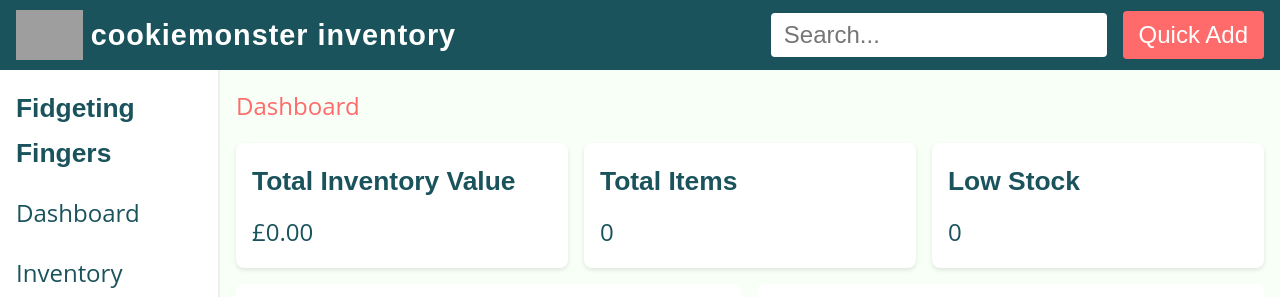
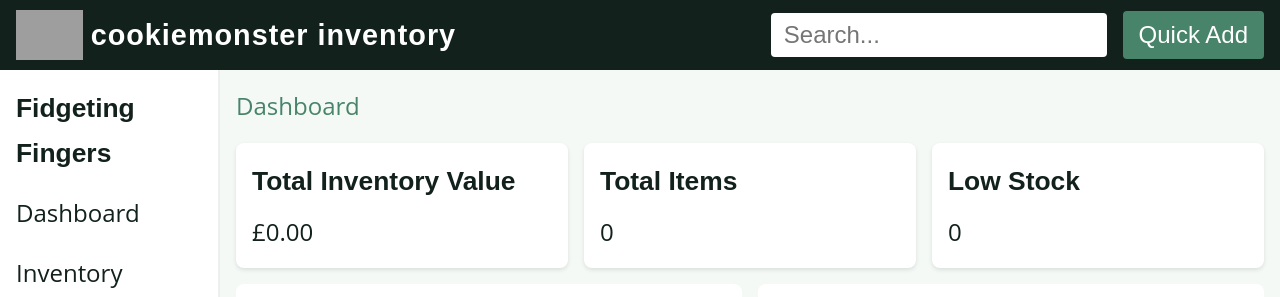
Before and after one commit to shibinkurian002/CookieMonsterInventory, a plain HTML site: page index.html in a window 1280 px wide. Shown: the top 297 px of the page. Drawn offline with Linux system fonts and the light colour scheme; grey boxes are pictures that could not be loaded.

Commit message:
Update index.html

```diff
--- a/index.html
+++ b/index.html
@@ -3,14 +3,6 @@
 <head>
   <meta charset="UTF-8" />
   <title>cookiemonster inventory</title>
-  <!--
-    Single-page HTML
-    Enhanced with:
-    - Grid View toggle
-    - Batch Update with checkboxes
-    - Clickable dashboard card leads to Inventory
-    - Delete & Update per row (opens full form for update)
-  -->
   <style>
     /* ==============================
        1. RESET & VARIABLES
@@ -24,15 +16,15 @@
       --base-font-size: 24px;
       --line-height-base: 1.7;
 
-      --color-primary: #FF6B6B;
-      --color-secondary: #4ECDC4;
-      --color-accent: #FFE66D;
-      --color-neutral: #F7FFF7;
-      --color-dark: #1A535C;
+      /* BAY-LEAF COLOR SCHEME */
+      --color-primary: #48846a;
+      --color-secondary: #8abea5;
+      --color-accent: #b7d8c7;
+      --color-neutral: #f4f9f6;
+      --color-dark: #12211c;
 
       --font-header: 'Poppins', sans-serif;
       --font-body: 'Open Sans', sans-serif;
-
       --sidebar-width: 220px;
     }
 
@@ -212,7 +204,7 @@
       flex: 1;
       min-width: 160px;
       padding: 1rem;
-      cursor: pointer; /* clickable */
+      cursor: pointer;
     }
     .dashboard__card:hover {
       background-color: #ffe;
@@ -556,7 +548,7 @@
     </main>
   </div>
 
-  <!-- QUICK ADD MODAL -->
+  <!-- MODALS -->
   <div class="modal-overlay" id="quickAddModalOverlay">
     <div class="modal">
       <h2>Quick Add Product</h2>
@@ -662,7 +654,7 @@
     </div>
   </div>
 
-  <!-- BATCH UPDATE MODAL (demo) -->
+  <!-- BATCH UPDATE MODAL -->
   <div class="modal-overlay" id="batchUpdateModalOverlay">
     <div class="modal">
       <h2>Batch Update</h2>
@@ -686,9 +678,8 @@
   let dailyBackupKey = 'fidgetToyInventoryBackup_';
   let autoSaveInterval;
 
-  // Track edit mode (if we're editing an existing product)
   let editMode = false;
-  let editProductId = null; // which product are we editing?
+  let editProductId = null;
 
   document.addEventListener('DOMContentLoaded', initApp);
 
@@ -732,12 +723,10 @@
    * 3. EVENTS & NAV
    *********************************************************************/
   function bindEvents() {
-    // Hamburger
     document.getElementById('hamburgerBtn').addEventListener('click', () => {
       document.getElementById('sidebarMenu').classList.toggle('show');
     });
 
-    // Nav
     document.getElementById('navDashboard').addEventListener('click', () => {
       switchSection('dashboard');
       document.getElementById('sidebarMenu').classList.remove('show');
@@ -751,7 +740,6 @@
       document.getElementById('sidebarMenu').classList.remove('show');
     });
 
-    // Tools
     document.getElementById('exportCsv').addEventListener('click', exportCsv);
     document.getElementById('importData').addEventListener('click', () => {
       alert('Import placeholder. Use SheetJS or CSV parser for real implementation.');
@@ -761,16 +749,13 @@
       document.getElementById('sidebarMenu').classList.remove('show');
     });
 
-    // Quick Add
     document.getElementById('quickAddBtn').addEventListener('click', openQuickAddModal);
     document.getElementById('closeQuickAdd').addEventListener('click', closeQuickAddModal);
     document.getElementById('quickAddForm').addEventListener('submit', handleQuickAddSubmit);
 
-    // Full Add
     document.getElementById('closeFullAdd').addEventListener('click', closeFullAddModal);
     document.getElementById('fullAddForm').addEventListener('submit', handleFullAddSubmit);
 
-    // Inventory
     document.getElementById('btnViewGrid').addEventListener('click', () => {
       showGridView(true);
     });
@@ -779,7 +764,6 @@
     });
     document.getElementById('batchUpdateBtn').addEventListener('click', openBatchUpdateModal);
 
-    // CheckAll for batch update
     document.getElementById('checkAll').addEventListener('change', (e) => {
       const checkboxes = document.querySelectorAll('.row-checkbox');
       checkboxes.forEach(cb => {
@@ -787,11 +771,9 @@
       });
     });
 
-    // Batch Update modal
     document.getElementById('closeBatchUpdate').addEventListener('click', closeBatchUpdateModal);
     document.getElementById('batchUpdateForm').addEventListener('submit', handleBatchUpdate);
 
-    // Dashboard card clicks
     document.getElementById('cardTotalItems').addEventListener('click', () => {
       switchSection('inventory');
     });
@@ -870,7 +852,6 @@
   function updateProduct(updatedObj) {
     const index = inventoryData.findIndex(p => p.id === updatedObj.id);
     if (index !== -1) {
-      // keep the original dateAdded
       updatedObj.dateAdded = inventoryData[index].dateAdded;
       inventoryData[index] = updatedObj;
       renderAllViews();
@@ -887,7 +868,7 @@
   }
 
   /*********************************************************************
-   * 5. RENDERING (TABLE / GRID / DASHBOARD)
+   * 5. RENDERING
    *********************************************************************/
   function renderAllViews() {
     renderInventoryTable();
@@ -901,7 +882,6 @@
 
     inventoryData.forEach((product) => {
       const tr = document.createElement('tr');
-      // Checkbox for batch
       const cbTd = document.createElement('td');
       const cb = document.createElement('input');
       cb.type = 'checkbox';
@@ -910,7 +890,6 @@
       cbTd.appendChild(cb);
       tr.appendChild(cbTd);
 
-      // Image
       const imgTd = document.createElement('td');
       const img = document.createElement('img');
       img.src = product.imageData
@@ -919,57 +898,46 @@
       imgTd.appendChild(img);
       tr.appendChild(imgTd);
 
-      // Name
       const nameTd = document.createElement('td');
       nameTd.textContent = product.name;
       tr.appendChild(nameTd);
 
-      // SKU
       const skuTd = document.createElement('td');
       skuTd.textContent = product.sku;
       tr.appendChild(skuTd);
 
-      // Purchase Price
       const purchaseTd = document.createElement('td');
       purchaseTd.textContent = '£' + product.purchasePrice.toFixed(2);
       tr.appendChild(purchaseTd);
 
-      // Selling Price
       const sellingTd = document.createElement('td');
       sellingTd.textContent = '£' + product.sellingPrice;
       tr.appendChild(sellingTd);
 
-      // Stock
       const stockTd = document.createElement('td');
       stockTd.textContent = product.stock;
       tr.appendChild(stockTd);
 
-      // Category
       const catTd = document.createElement('td');
       catTd.textContent = product.category;
       tr.appendChild(catTd);
 
-      // Status
       const statusTd = document.createElement('td');
       statusTd.textContent = (product.status || []).join(', ');
       tr.appendChild(statusTd);
 
-      // Supplier
       const suppTd = document.createElement('td');
       suppTd.textContent = product.supplier;
       tr.appendChild(suppTd);
 
-      // Date
       const dateTd = document.createElement('td');
       dateTd.textContent = product.dateAdded;
       tr.appendChild(dateTd);
 
-      // Location
       const locTd = document.createElement('td');
       locTd.textContent = product.location;
       tr.appendChild(locTd);
 
-      // Actions
       const actionTd = document.createElement('td');
       const btnEdit = document.createElement('button');
       btnEdit.textContent = 'Update';
@@ -1026,7 +994,6 @@
       catLine.textContent = `Category: ${product.category}`;
       itemDiv.appendChild(catLine);
 
-      // Actions
       const actionsDiv = document.createElement('div');
       actionsDiv.classList.add('actions');
 
@@ -1112,7 +1079,7 @@
   }
 
   /*********************************************************************
-   * 7. FULL ADD (or EDIT)
+   * 7. FULL ADD/EDIT
    *********************************************************************/
   function openFullAddModal() {
     editMode = false;
@@ -1125,11 +1092,9 @@
     document.getElementById('fullAddModalOverlay').style.display = 'none';
   }
 
-  // If user clicks "Update" in table/grid, we open full form in "edit mode"
   function openEditProduct(product) {
     editMode = true;
     editProductId = product.id;
-    // Fill form
     document.getElementById('modalTitle').textContent = 'Update Product';
     document.getElementById('pName').value = product.name;
     document.getElementById('pSku').value = product.sku;
@@ -1139,7 +1104,6 @@
     document.getElementById('pReorderQty').value = product.reorderQty;
     document.getElementById('pCategory').value = product.category;
 
-    // multi-select status
     const statusSelect = document.getElementById('pStatus');
     Array.from(statusSelect.options).forEach(opt => {
       opt.selected = product.status.includes(opt.value);
@@ -1148,15 +1112,11 @@
     document.getElementById('pLocation').value = product.location;
     document.getElementById('pDescription').value = product.description;
 
-    // Note: We'll skip image for editing (no preview). If you want to override, user picks new file.
-
-    // Show modal
     document.getElementById('fullAddModalOverlay').style.display = 'flex';
   }
 
   function handleFullAddSubmit(e) {
     e.preventDefault();
-    // Gather
     const name = document.getElementById('pName').value.trim();
     const sku = document.getElementById('pSku').value.trim();
     const purchasePrice = document.getElementById('pPurchasePrice').value;
@@ -1190,11 +1150,9 @@
 
   function finalizeFullAdd(data) {
     if (!editMode) {
-      // Adding new
       const productObj = createProductObj(data);
       addProduct(productObj);
     } else {
-      // Updating existing
       data.id = editProductId;
       const updatedObj = createProductObj(data);
       updateProduct(updatedObj);
@@ -1206,7 +1164,6 @@
    * 8. BATCH UPDATE
    *********************************************************************/
   function openBatchUpdateModal() {
-    // Check if any row is selected
     const checkboxes = document.querySelectorAll('.row-checkbox:checked');
     if (checkboxes.length === 0) {
       alert('No items selected for batch update.');
@@ -1225,7 +1182,6 @@
       alert('Please enter a category for batch update.');
       return;
     }
-    // gather all checked row IDs
     const checkboxes = document.querySelectorAll('.row-checkbox:checked');
     checkboxes.forEach(cb => {
       const pid = cb.value;
```
